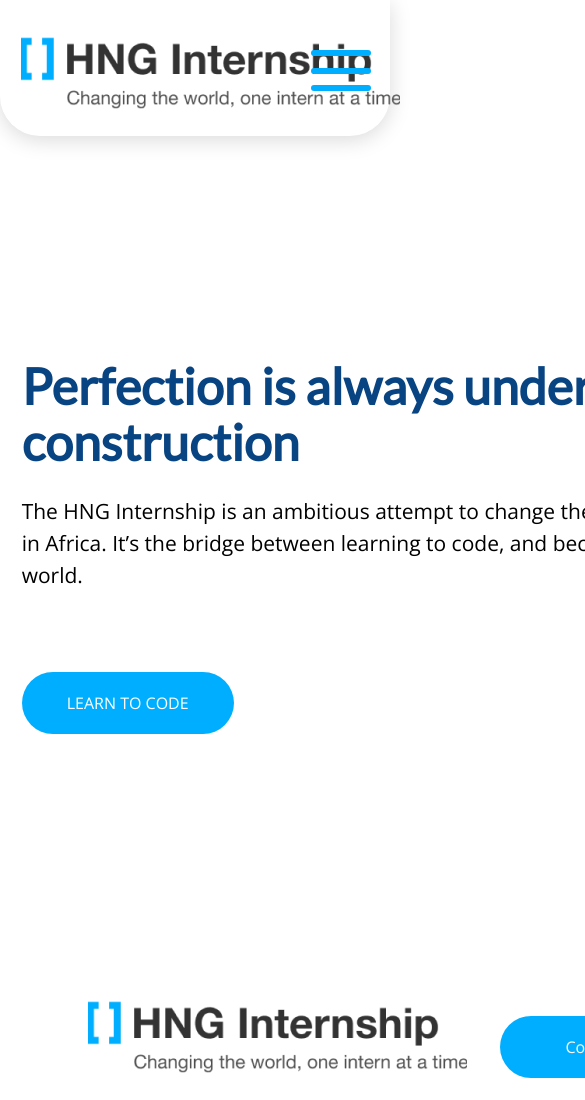
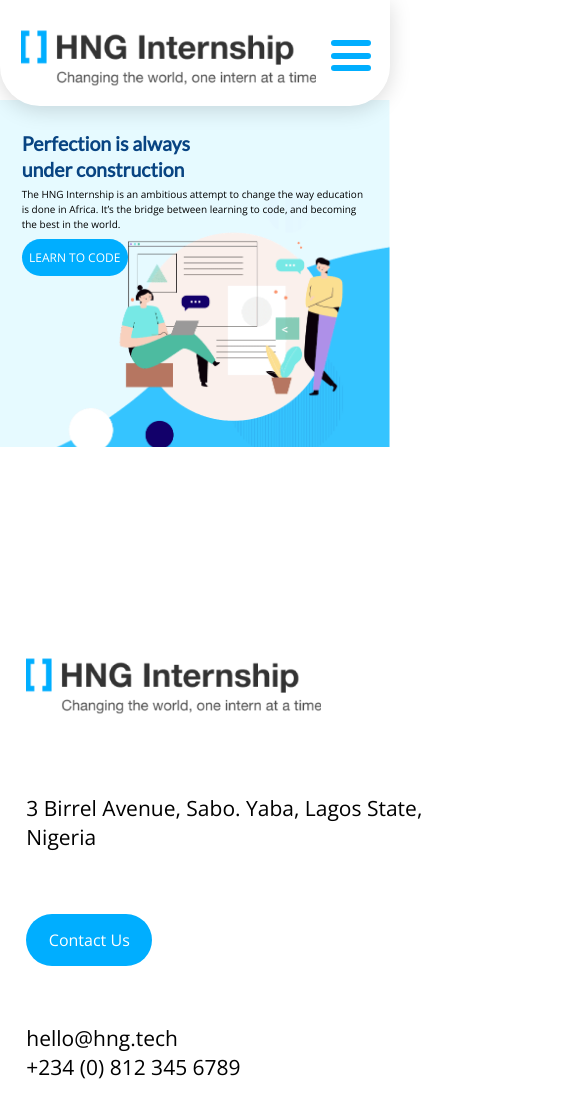
Before and after one commit to Kosiso29/HNG.Tech, a plain HTML site: page index.html in a window 390 px wide. Shown: the top 1100 px of the page, 585 px wide, since content can reach past the window. Drawn offline with nearby package versions, Linux system fonts and the light colour scheme; a web font is replaced by a local one.

Commit message:
finished work

```diff
--- a/index.html
+++ b/index.html
@@ -8,13 +8,14 @@
   </head>
   <body>
     <header>
+      <input id="nav-toggle" type="checkbox" class="nav-toggle">
       <nav>
         <a href="#"><img src="img/Logo.png"></a>
-        <a href="#" class="toggle-button">
+        <label for="nav-toggle" class="toggle-button">
           <span class="bar"></span>
           <span class="bar"></span>
           <span class="bar"></span>
-        </a>
+        </label>
         <ul>
           <li><a class="active" href="#">What is the Internship?</a></li>
           <li><a href="#">The Interns(So far)</a></li>
@@ -24,9 +25,12 @@
         </ul>
       </nav>
     </header>
-    <h1>Perfection is always under construction</h1>
-    <p class="heroParagraph">The HNG Internship is an ambitious attempt to change the way education is done in Africa. It’s the bridge between learning to code, and becoming the best in the world.</p>
-    <a class="heroButton" href="#">LEARN TO CODE</a>
+    <div class="heroImage">
+      <h1>Perfection is always under construction</h1>
+      <p class="heroParagraph">The HNG Internship is an ambitious attempt to change the way education is done in Africa. It’s the bridge between learning to code, and becoming the best in the world.</p>
+      <a class="heroButton" href="#">LEARN TO CODE</a>
+    </div>
+
     <footer>
       <img src="img/Logo.png">
       <p class="address">3 Birrel Avenue, Sabo. Yaba, Lagos State, Nigeria</p>
--- a/style.css
+++ b/style.css
@@ -80,6 +80,17 @@
   background: #00AEFF;
   border-radius: 32px;
 }
+.heroImage{
+  position: absolute;
+  width: 1660px;
+  height: 944px;
+  top: calc((-90/1600)*100vw);
+  right: 0px;
+  overflow: hidden;
+
+  background-image: url(img/HOMEPAGE.png);
+  background-size: contain;
+}
 h1{
   position: absolute;
   width: 586px;
@@ -140,14 +151,14 @@
   width: 379px;
   height: 77px;
   left: 88px;
-  top: 996px;
+  top: 946px;
 }
 .address{
   position: absolute;
   width: 279px;
   height: 146px;
   left: 88px;
-  top: 1132px;
+  top: 1102px;
 
   font-family: 'Open Sans', sans-serif;
   font-style: normal;
@@ -159,12 +170,12 @@
 }
 .tel{
   left: 537px;
-  top: 1132px;
+  top: 1102px;
 }
 .contactUs{
   position: absolute;
   width: 200px;
-  top: 1134px;
+  top: 1104px;
   left: calc((1203/1600)*100vw);
   text-align: center;
   padding: 20px 6px;
@@ -229,7 +240,7 @@
     width: calc((379/1600)*100vw);
     height: calc((77/1600)*100vw);
     left: calc((88/1600)*100vw);
-    top: 32px;
+    top: 38px;
   }
   nav ul{
     float: right;
@@ -263,59 +274,37 @@
     background: #00AEFF;
     border-radius: 32px;
   }
+  .heroImage{
+    width: 100%;
+    height: calc((924/1600)*100vw);
+  }
   h1{
     position: absolute;
-    width: 586px;
-    height: 112px;
+    width: calc((586/1600)*100vw);
+    height: calc((112/1600)*100vw);
     left: 5.56%;
-    top: 358px;
-
-    font-family: 'Lato', sans-serif;
-    font-style: normal;
-    font-weight: bold;
-    font-size: 50px;
-    line-height: 56px;
-
-    color: #084482;
-
-    mix-blend-mode: normal;
+    top: calc((358/1600)*100vw);
+    font-size: calc((50/1600)*100vw);
+    line-height: calc((56/1600)*100vw);
   }
   .heroParagraph{
-    position: absolute;
-    height: 160px;
-    width: 802px;
+    height: calc((160/1600)*100vw);
+    width: calc((802/1600)*100vw);
     left: 5.56%;
-    top: 495px;
-
-    font-family: 'Open Sans', sans-serif;
-    font-style: normal;
-    font-weight: normal;
-    font-size: 21px;
-    line-height: 32px;
-    color: #000000;
-
-    mix-blend-mode: normal;
+    top: calc((495/1600)*100vw);
+    font-size: calc((21/1600)*100vw);
+    line-height: calc((32/1600)*100vw);
   }
   .heroButton{
-    position: absolute;
-    width: 200px;
     left: 5.56%;
-    top: 672px;
-    text-align: center;
-    padding: 20px 6px;
-    color: white;
-    text-decoration: none;
-    font-family: 'Open Sans', sans-serif;
-
-    background: #00AEFF;
-    border-radius: 55px;
+    top: calc((672/1600)*100vw);
   }
   img{
     position: absolute;
     width: 379px;
     height: 77px;
     left: 88px;
-    top: 996px;
+    top: 846px;
   }
   .footer{
     width: 100%;
@@ -334,42 +323,248 @@
   }
 }
 
+@media (max-width: 1200px){
+  img{
+    top: 696px;
+  }
+  .address{
+    top: 1132px;
+  }
+  .tel{
+    top: 1132px;
+  }
+  .contactUs{
+    top: 896px;
+    left: 88px;
+  }
+}
+
 @media (max-width: 1000px) {
   .toggle-button{
     display: flex;
     right: calc((77/1600)*100vw);
+    cursor: pointer;
+  }
+  .nav-toggle:checked ~ nav ul{
+    display: block;
+  }
+  nav ul{
+    float: none;
+    display: none;
+    margin-right: 117px;
+    margin-top: 150px;
+    width: 97vw;
+    background: white;
+    box-shadow: 0px 4px 21px rgba(0, 0, 0, 0.15);
+    border-radius: 40px 40px 40px 40px;
+    height: 230px;
+    z-index: 1;
   }
   nav ul li{
-    display: none;
+    list-style: none;
+    margin: 0 6px;
+    display: flex;
+    line-height: 19px;
+    justify-content: space-between;
+    background: white;
+    width: 95vw;
+    border-radius: 40px 40px 40px 40px;
   }
-  /*nav ul{
-    display: flex;
-    flex-direction: column;
+  nav ul li a{
+    width: 95vw;
+    text-decoration: none;
+    padding: 12px 12px;
+    left: 0px;
 
-  }*/
+    font-family: 'Muli', sans-serif;
+    font-style: normal;
+    font-weight: bold;
+    font-size: 15px;
+    color: #1F1534;
+    opacity: 1;
+  }
   nav img{
     width: 379px;
     height: 77px;
   }
+  .heroImage{
+    width: 100%;
+    height: calc((1424/1600)*100vw);
+    top: 100px;
+    background-size: cover;
+    background-image: url(img/HOMEPAGE2.png);
+    background-repeat: no-repeat;
+  }
+  h1{
+    width: calc((886/1600)*100vw);
+    height: calc((212/1600)*100vw);
+    left: 5.56%;
+    top: calc((128/1600)*100vw);
+    font-size: calc((80/1600)*100vw);
+    line-height: calc((106/1600)*100vw);
+  }
+  .heroParagraph{
+    height: calc((260/1600)*100vw);
+    width: calc((1402/1600)*100vw);
+    left: 5.56%;
+    top: calc((355/1600)*100vw);
+    font-size: calc((41/1600)*100vw);
+    line-height: calc((62/1600)*100vw);
+  }
+  .heroButton{
+    left: 5.56%;
+    top: calc((572/1600)*100vw);
+    width: 150px;
+    padding: 15px 3px;
+  }
+  img{
+    position: absolute;
+    width: calc((579/1600)*100vw);;
+    height: calc((117/1600)*100vw);;
+    left: calc((108/1600)*100vw);
+    top: 994px;
+  }
+  .address{
+    position: absolute;
+    width: calc((479/1600)*100vw);
+    height: calc((146/1600)*100vw);
+    left: calc((108/1600)*100vw);
+    top: 1094px;
+  }
+  .tel{
+    left: calc((837/1600)*100vw);
+    top: 1094px;
+  }
   .contactUs{
-    top: 1016px;
-    left: 500px;
+    top: 994px;
+    left: calc((837/1600)*100vw);
+    width: 120px;
+    padding: 15px 3px;
+  }
+  .footer{
+    height: 254px;
+    top: 1194px;
   }
   .footerp{
-    width: 399px;
+    width: calc((937/1600)*100vw);
     height: 47px;
     left: 88px;
   }
   .footerImg{
-    left: 500px;
+    top: 150px;
+    left: 100px;
   }
   .footerImg2{
-    left: 572px;
+    top: 150px;
+    left: 172px;
   }
   .footerImg3{
-    left: 644px;
+    top: 150px;
+    left: 244px;
   }
   .footerImg4{
-    left: 716px;
+    top: 150px;
+    left: 316px;
   }
 }
+
+@media (max-width: 900px){
+  img{
+    top: 924px;
+  }
+  .address{
+    top: 1094px;
+  }
+  .tel{
+    top: 1094px;
+  }
+  .contactUs{
+    top: 924px;
+  }
+}
+
+@media (max-width: 800px){
+  nav{
+    height: 106px;
+  }
+  nav img{
+    width: 295px;
+    height: 60px;
+    top: 26px;
+  }
+  .toggle-button{
+    top: 40px;
+    width: 40px;
+    height: 31px;
+  }
+  .heroButton{
+    padding: 10px 3px;
+    font-size: 12px;
+    width: 100px;
+  }
+  img{
+    width: 295px;
+    height: 60px;
+    left: calc((108/1600)*100vw);
+    top: 834px;
+  }
+  .address{
+    width: 400px;
+    height: calc((146/1600)*100vw);
+    left: calc((108/1600)*100vw);
+    top: 924px;
+  }
+  .tel{
+    left: calc((108/1600)*100vw);
+    top: 1094px;
+    width: 400px;
+  }
+  .contactUs{
+    top: 1014px;
+    left: calc((108/1600)*100vw);
+    width: 120px;
+    padding: 15px 3px;
+  }
+}
+
+@media (max-width: 700px){
+  img{
+    top: 754px;
+  }
+  .address{
+    top: 854px;
+  }
+  .tel{
+    top: 1024px;
+  }
+  .contactUs{
+    top: 944px;
+  }
+}
+
+@media (max-width: 600px){
+  img{
+    top: 704px;
+  }
+  .address{
+    top: 824px;
+  }
+  .tel{
+    top: 1024px;
+  }
+  .contactUs{
+    top: 914px;
+  }
+}
+
+@media (max-width: 550px){
+  img{
+    top: 654px;
+  }
+  .address{
+    top: 794px;
+  }
+  .tel{
+    top: 1024px;
+  }
+}
```
Also changed, not shown: img/HOMEPAGE.png (added), img/HOMEPAGE2.png (added).
